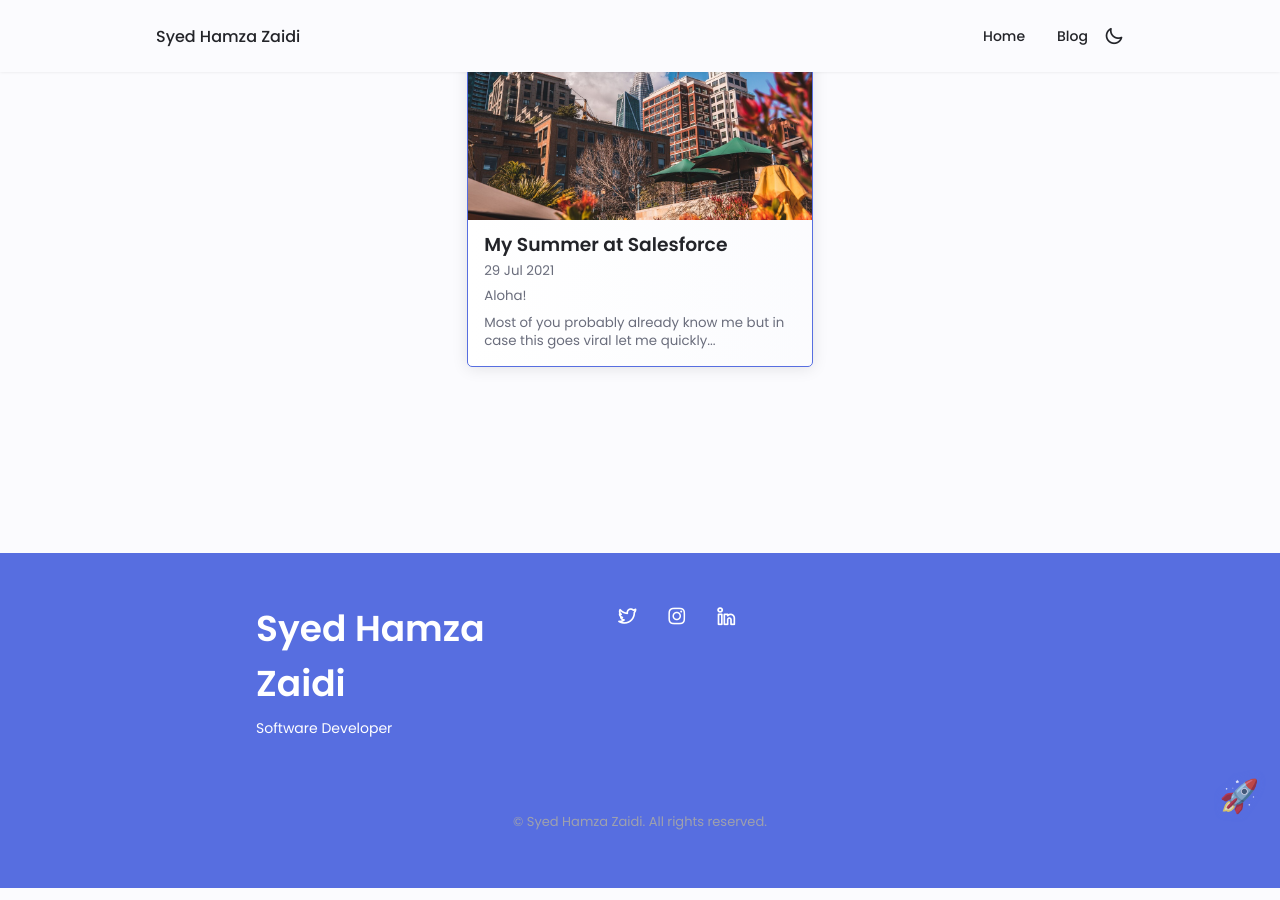
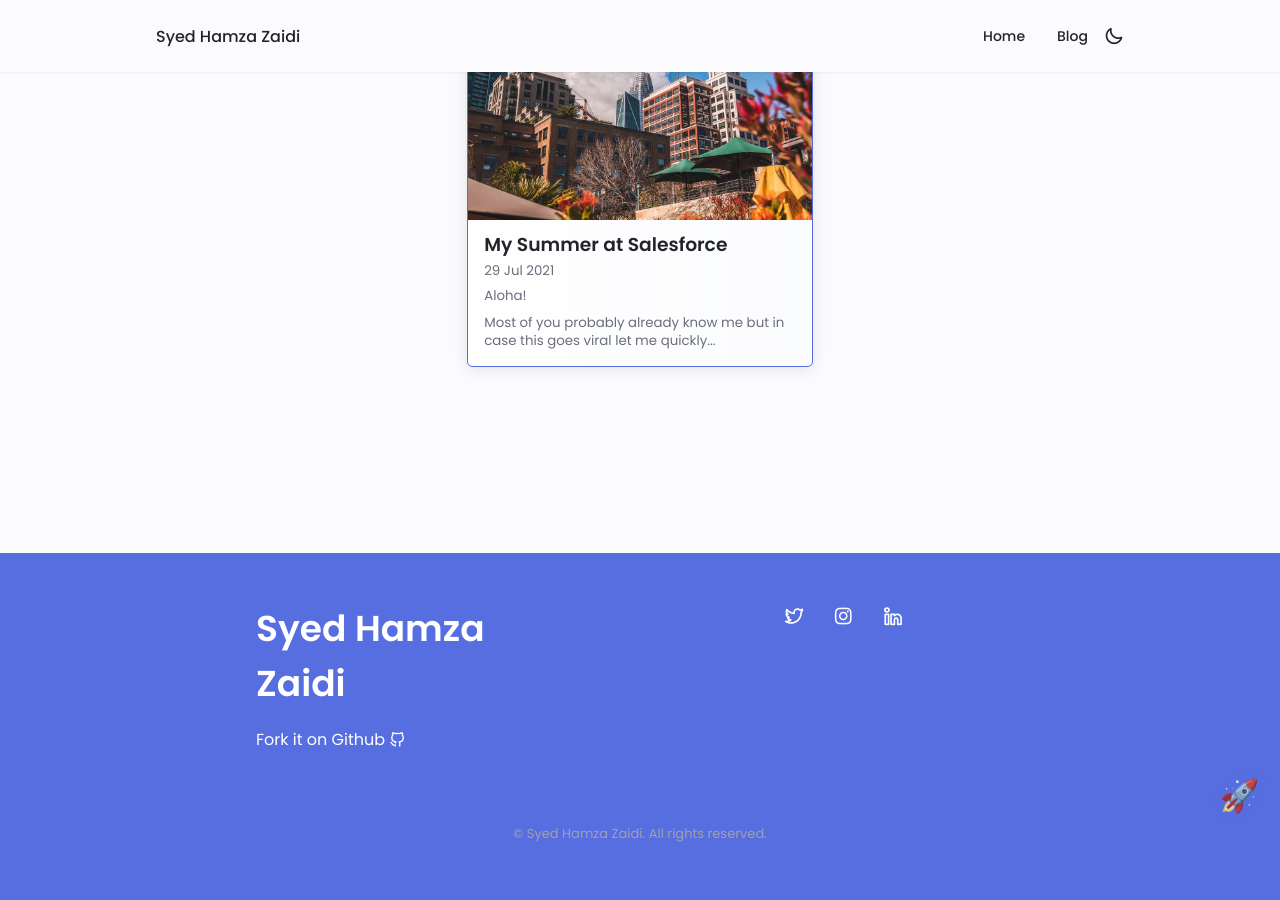
Before and after one commit to syedhamzazaidi/syedhamzazaidi.github.io, a Jekyll site: the page built from blog.md, in a window 1280 px wide and 900 px high, scrolled down 336 px. Built offline with Jekyll 4.4.1, drawn with Linux system fonts in a browser that asks for light colours.

Commit message:
fork it on github

```diff
--- a/_includes/footer.html
+++ b/_includes/footer.html
@@ -1,14 +1,18 @@
 <footer class="footer">
   <div class="footer__bg">
       <div class="footer__container container grid">
-          <div>
-              <h1 class="footer__title">{{ site.author.name }}</h1>
-              <span class="footer__subtitle">{{ site.author.title }}</span>
+        <div>
+          <h1 class="footer__title">{{ site.author.name }}</h1>
+          <!-- <span class="footer__subtitle">{{ site.author.title }}</span> -->
+          <div class="footer__subtitle">
+          Fork it on Github <i class="uil uil-github-alt"></i>
           </div>
+        </div>
+        <div></div>
+        <div class="footer__socials">
+          {%- include social.html -%}
+        </div>
 
-          <div class="footer__socials">
-            {%- include social.html -%}
-          </div>
       </div>
 
       <p class="footer__copy">&#169; {{ site.author.name }}. All rights reserved.</p>
--- a/assets/css/styles.css
+++ b/assets/css/styles.css
@@ -977,8 +977,10 @@ img{
 }
 
 .footer__subtitle{
-    font-size: var(--small-font-size);
+    font-size: var(--normal-font-size);
+    margin-top: 1rem;
 }
+
 .footer__links{
     display: flex;
     flex-direction: column;
@@ -1283,7 +1285,7 @@ img{
         column-gap: 2rem;
     }
     .footer__socials{
-        justify-self: flex-end;
+        justify-self: flex-start;
     }
     .footer__copy{
         margin-top: 4.5rem;
```
